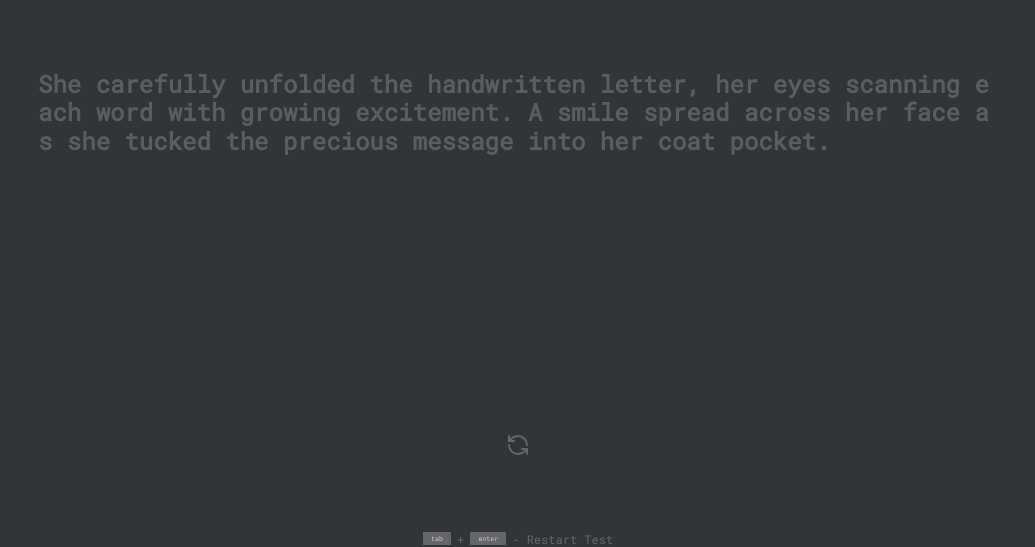
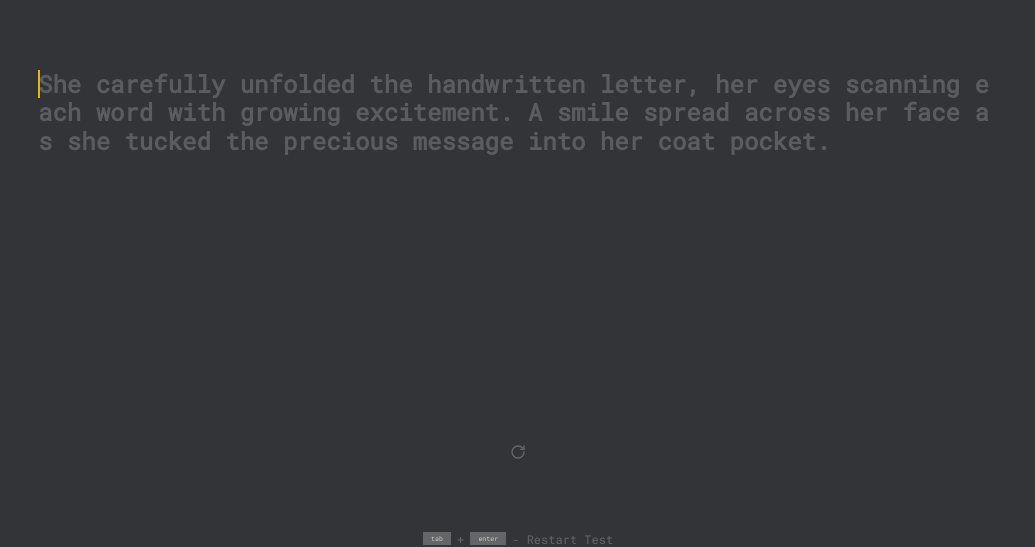
Before and after one commit to microDotBuilder/TypoTango, a React (Vite) app: page / in a window 1280 px wide. Shown: the part 124-671 px from the top of the page, without its empty margins (122-1157 px from the left). Built offline with nearby package versions, Linux system fonts and the light colour scheme.

Commit message:
Enhance MainComponent with improved timer handling and reset functionality; add blinking caret effect in Passage component; update styles for reset button and icons; include classnames dependency for conditional styling.

```diff
--- a/package.json
+++ b/package.json
@@ -10,6 +10,7 @@
     "preview": "vite preview"
   },
   "dependencies": {
+    "classnames": "^2.5.1",
     "lucide-react": "^0.545.0",
     "react": "^19.1.1",
     "react-dom": "^19.1.1"
--- a/src/Main/finish/finish.tsx
+++ b/src/Main/finish/finish.tsx
@@ -48,11 +48,6 @@ function Finish({
     };
   };
   const { wordsPerMinute, Accuracy } = computeStats();
-  // console.log(`correctlyTypedWords: ${correctlyTypedWords}`);
-  // console.log(`totalWordsTyped: ${totalWordsTyped}`);
-  // console.log(`Accuracy: ${Accuracy}`);
-  // console.log(`wordsPerMinute: ${wordsPerMinute}`);
-  // console.log(`timeInSeconds: ${timeInSeconds}`);
 
   // Format time in MM:SS format
   const formatTime = (seconds: number): string => {
--- a/src/Main/main-component.css
+++ b/src/Main/main-component.css
@@ -29,8 +29,8 @@
 .reset-button {
   margin-bottom: 2rem;
   position: relative;
-  font-size: 0.8rem;
-  font-weight: 300;
+  font-size: 0.2rem;
+  font-weight: 200;
   color: var(--sub-color);
   text-transform: uppercase;
   letter-spacing: 0.5px;
@@ -41,7 +41,10 @@
     color: var(--main-color);
   }
 }
-
+.reset-icon {
+  width: 1rem;
+  height: 1rem;
+}
 .reset-button button {
   position: relative;
   display: flex;
--- a/src/Main/main-component.tsx
+++ b/src/Main/main-component.tsx
@@ -1,6 +1,6 @@
 import "./main-component.css";
 import { getRandomInitialState } from "./utils/getPassage";
-import { useState, useEffect, useRef } from "react";
+import { useState, useEffect, useRef, useCallback } from "react";
 import type { timerValue } from "../types/types";
 import { useAppState } from "../provider/appStateProvider";
 import { Passage } from "./passage/passage";
@@ -8,7 +8,7 @@ import { useTimer } from "../hooks/useTImerHook";
 import { wordState } from "../consts";
 import Finish from "./finish/finish";
 import type { CharacterData } from "./utils/typingCalculations";
-import { RefreshCcw } from "lucide-react";
+import { RotateCw } from "lucide-react";
 
 function MainComponent({
   initialTimerValue,
@@ -26,11 +26,36 @@ function MainComponent({
   const [correctlyTypedWords, setCorrectlyTypedWords] = useState(0);
   const [rawWpmHistory, setRawWpmHistory] = useState<number[]>([]);
   const [characterData, setCharacterData] = useState<CharacterData[]>([]);
+
+  // Define handleResetTimer before using it in useTimer
+  const handleResetTimer = useCallback(() => {
+    setInputCharacters("");
+    const newPassage = getRandomInitialState(initialTimerValue);
+    setInitialState(newPassage);
+    setCharacterData([]);
+    setRawWpmHistory([]);
+    setTotalTypedWords(0);
+    setCorrectlyTypedWords(0);
+    setAppState(appState.IDLE);
+  }, [initialTimerValue, setAppState, appState.IDLE]);
+
+  const onFinish = useCallback(() => {
+    console.log(`timer taken: ${initialTimerValue - timerState}`);
+    setAppState(appState.FINISHED);
+    inputRef.current = null;
+    setInputCharacters("");
+  }, [appState.FINISHED]);
+
   const { timerState, startTimer, resetTimer, updateTimer } = useTimer({
     timer: initialTimerValue,
     handleResetTimer: handleResetTimer,
-    onFinish: onTypingFinished,
+    onFinish: onFinish,
   });
+
+  // Update timer when resetting
+  useEffect(() => {
+    updateTimer(initialTimerValue);
+  }, [initialTimerValue, updateTimer]);
 
   // FOR SCROLLING ANIMATION . IN FUTURE WE WILL REFACTOR INTO ANOTHER FILE.
   const handleAutoScroll = (currentCharIndex: number) => {
@@ -66,18 +91,6 @@ function MainComponent({
       paragraphElement.scrollTop += scrollAmount;
     }
   };
-
-  function handleResetTimer() {
-    setInputCharacters("");
-    const newPassage = getRandomInitialState(initialTimerValue);
-    setInitialState(newPassage);
-    setCharacterData([]);
-    setRawWpmHistory([]);
-    setTotalTypedWords(0);
-    setCorrectlyTypedWords(0);
-    setAppState(appState.IDLE);
-    updateTimer(initialTimerValue);
-  }
 
   const handleInputChange = (e: React.ChangeEvent<HTMLInputElement>) => {
     setAppState(appState.TYPING);
@@ -136,30 +149,9 @@ function MainComponent({
     }
   };
 
-  /**
-  const onTypingFinished = () => {
-    // console.log(totalWordsTyped);
-    console.log(`timer taken: ${timerState}`);
-    setAppState(appState.FINISHED);
-    resetTimer();
-    inputRef.current = null;
-    setInputCharacters("");
-  };
-      Made a mistake, need to change the function signature because of
-      HOISTING.
-  */
-  function onTypingFinished() {
-    console.log(`timer taken: ${timerState}`);
-    setAppState(appState.FINISHED);
-    resetTimer();
-    inputRef.current = null;
-    setInputCharacters("");
-  }
-
   useEffect(() => {
     setInitialState(getRandomInitialState(initialTimerValue));
-    updateTimer(initialTimerValue);
-  }, [initialTimerValue, updateTimer]);
+  }, [initialTimerValue]);
 
   return (
     <div className="setup-container">
@@ -195,7 +187,7 @@ function MainComponent({
         <div className="reset-button">
           <button className="textButton reset-button" onClick={resetTimer}>
             <i className="reset-icon">
-              <RefreshCcw className="reset-icon" />
+              <RotateCw className="reset-icon" />
             </i>
             <span className="hover-reset-button-text">Restart Test</span>
           </button>
--- a/src/Main/passage/passage.css
+++ b/src/Main/passage/passage.css
@@ -5,7 +5,6 @@
   font-size: 1.5rem;
   font-weight: 600;
   position: relative;
-
   flex-wrap: wrap;
   scrollbar-width: none;
   -ms-overflow-style: none;
@@ -20,6 +19,22 @@
   max-height: calc(1.5rem * 1.2 * 3); /* font-size * line-height * 3 lines */
   overflow-y: hidden;
   line-height: 1.2;
+}
+.char {
+  position: relative;
+  transition: color 150ms ease;
+}
+
+.char.carrot::before {
+  content: "";
+  position: absolute;
+  top: -4px;
+  left: 0;
+  width: 2px;
+  height: 2rem;
+  display: inline-block;
+  background-color: var(--main-color);
+  animation: caret 1s step-start infinite;
 }
 
 .untyped {
@@ -47,3 +62,15 @@
   margin: 0;
   overflow: hidden;
 }
+
+@keyframes caret {
+  0% {
+    opacity: 0;
+  }
+  50% {
+    opacity: 1;
+  }
+  100% {
+    opacity: 0;
+  }
+}
--- a/src/Main/passage/passage.tsx
+++ b/src/Main/passage/passage.tsx
@@ -1,3 +1,4 @@
+import classNames from "classnames";
 import "./passage.css";
 export function Passage({
   initialState,
@@ -14,8 +15,16 @@ export function Passage({
     <div>
       <div className="paragraph">
         {initialState.map((item, index) => {
+          const isCarrot = inputCharacters.length === index;
           return (
-            <span key={`${index}-${item}`} className={item.wordState}>
+            <span
+              key={`${index}-${item}`}
+              className={classNames(
+                item.wordState,
+                isCarrot && "carrot",
+                "char"
+              )}
+            >
               {item.char === " " ? "\u00A0" : item.char}
             </span>
           );
--- a/src/hooks/useTImerHook.ts
+++ b/src/hooks/useTImerHook.ts
@@ -1,7 +1,5 @@
 import { useCallback, useEffect, useRef, useState } from "react";
 import type { timerValue } from "../types/types";
-import { appState } from "../consts";
-import { useAppState } from "../provider/appStateProvider";
 
 export const useTimer = ({
   timer,
@@ -14,7 +12,6 @@ export const useTimer = ({
 }) => {
   const [timerState, setTimerState] = useState<number>(timer);
   const intervalRef = useRef<ReturnType<typeof setInterval> | null>(null);
-  const { setAppState } = useAppState();
   // const navigate = useNavigate();
   // Cleanup on unmount
   useEffect(() => {
@@ -64,12 +61,12 @@ export const useTimer = ({
       intervalRef.current = null;
     }
     // set the app state to idle
-    setAppState(appState.IDLE);
-    setTimerState(timer);
+
+    // setTimerState(timer);
     // TODO: redirect to home page
     handleResetTimer();
     // setInputCharacters("");
-  }, [timer]);
+  }, [handleResetTimer]);
 
   return {
     timerState,
```
Also changed, not shown: 2 other files (tests, documents, lock files or other folders).
